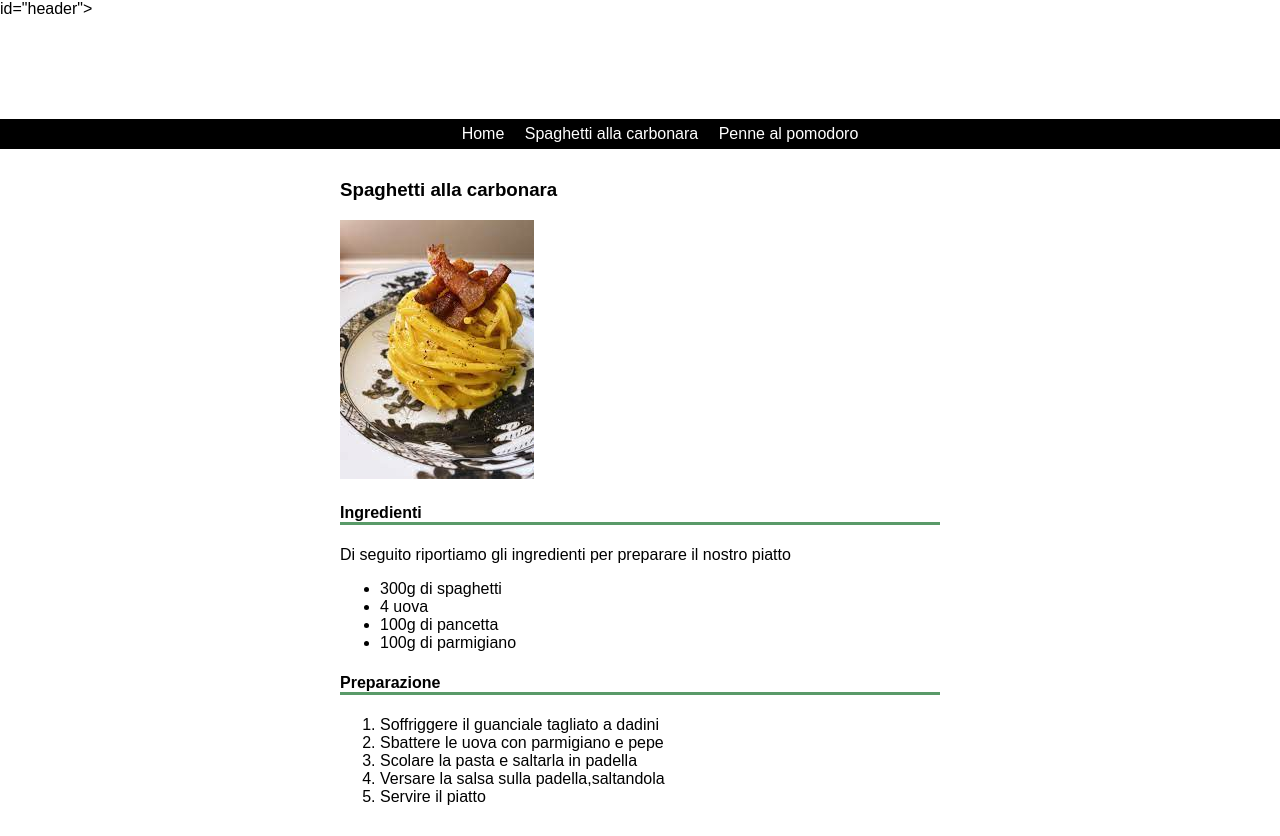
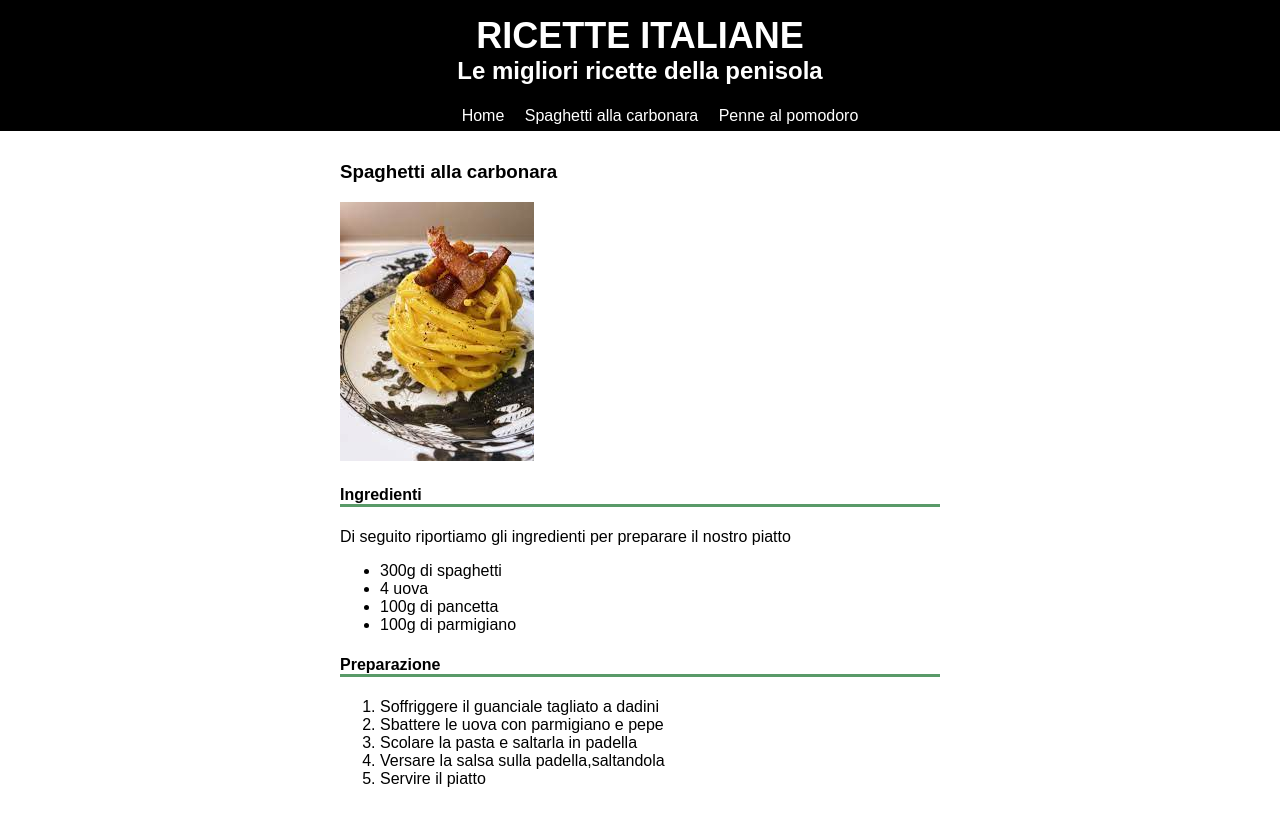
Before and after one commit to forestsmog/lacerba-agency, a plain HTML site: page carbonara.html in a window 1280 px wide. Drawn offline with Linux system fonts and the light colour scheme; files that its build step writes are made by us from their sources; files whose address does not match are found by name.

Commit message:
quarta commit

```diff
--- a/carbonara.html
+++ b/carbonara.html
@@ -6,7 +6,7 @@
         <link rel="stylesheet" type="text/css" href="style/main.css">
       </head>
       <body>
-      <div> id="header">
+      <div id="header">
        <a href="index.html" id= "head">
         <h1>Ricette Italiane</h1>
         <h2>Le migliori ricette della penisola</h2>
```
Also changed, not shown: pomodoro.html (+1 -1 lines).
